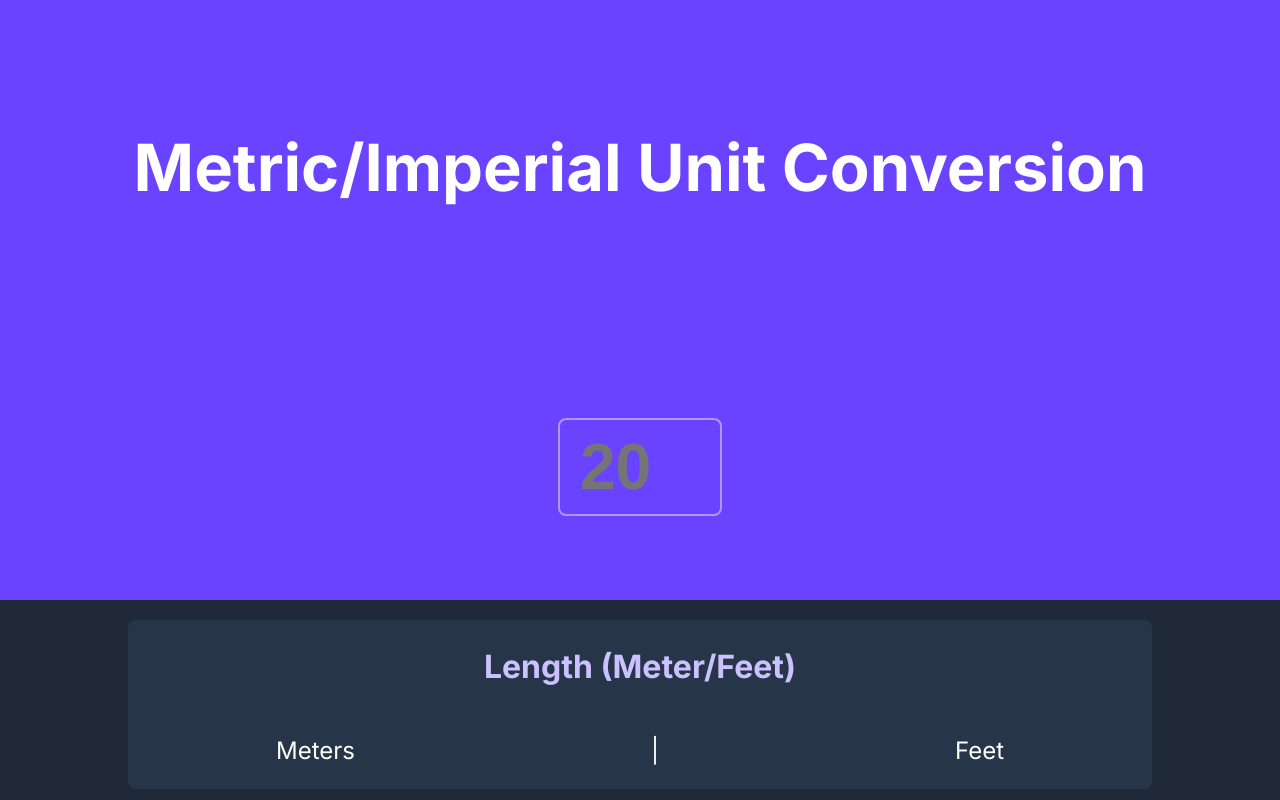
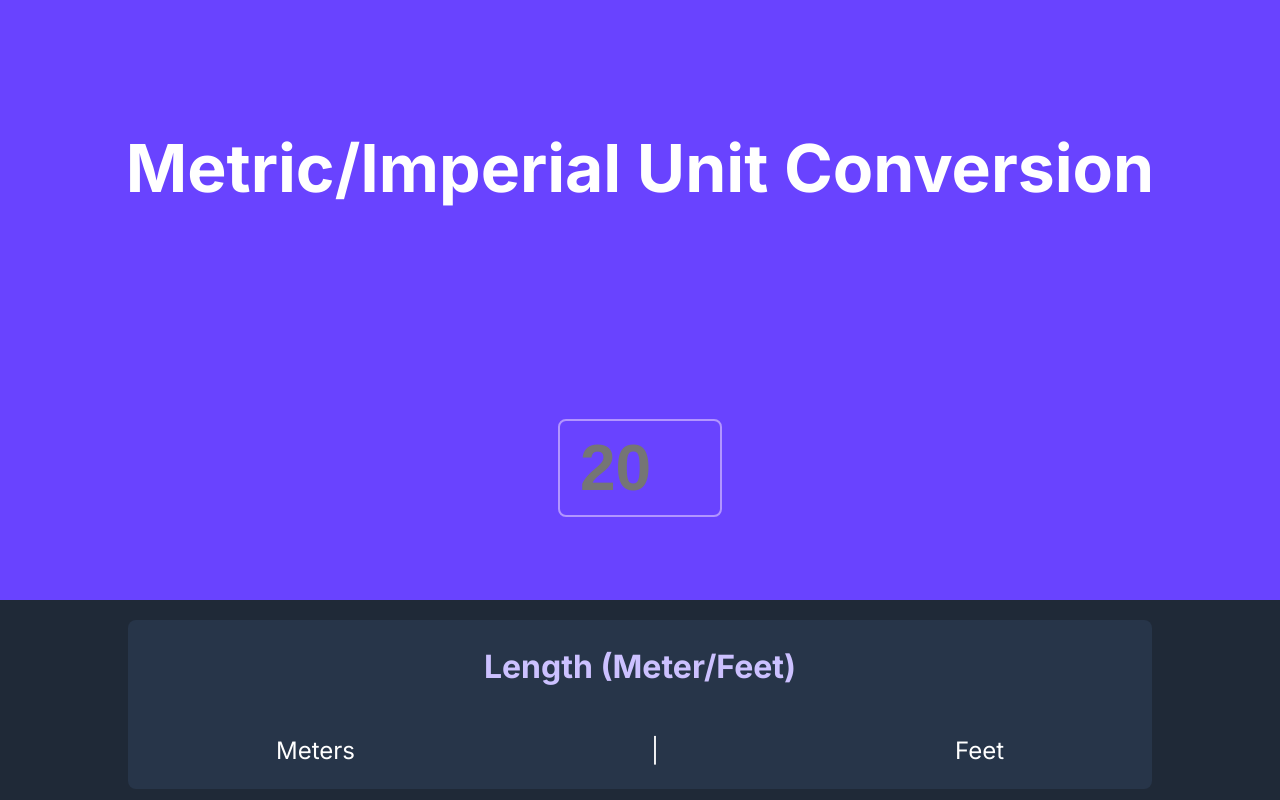
Before and after one commit to ThonasThebs/scrimba-challenges, a plain HTML site: page 4 - Unit Converter/index.html in a window 1280 px wide. Shown: the top 800 px of the page. Drawn offline with Linux system fonts and the light colour scheme.

Commit message:
Increase font size of main title from 65px to 66px

```diff
--- a/4 - Unit Converter/style.css
+++ b/4 - Unit Converter/style.css
@@ -15,7 +15,7 @@ body {
 }
 
 #main-title {
-    font-size: 65px;
+    font-size: 66px;
     color: white;
 }
 
```
